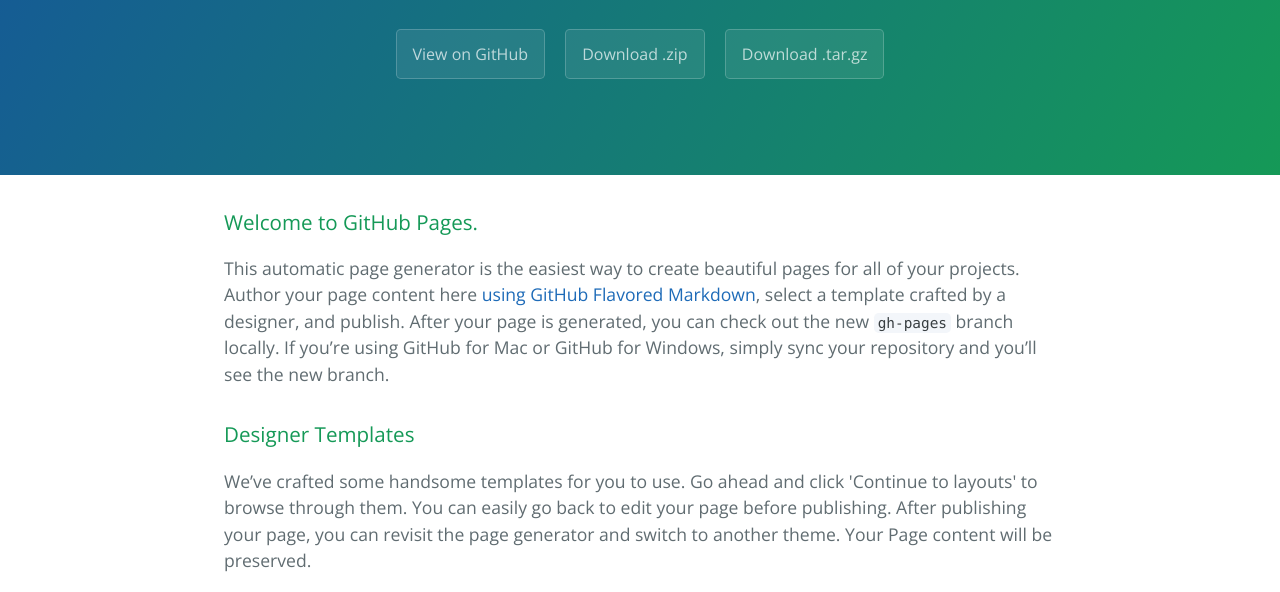
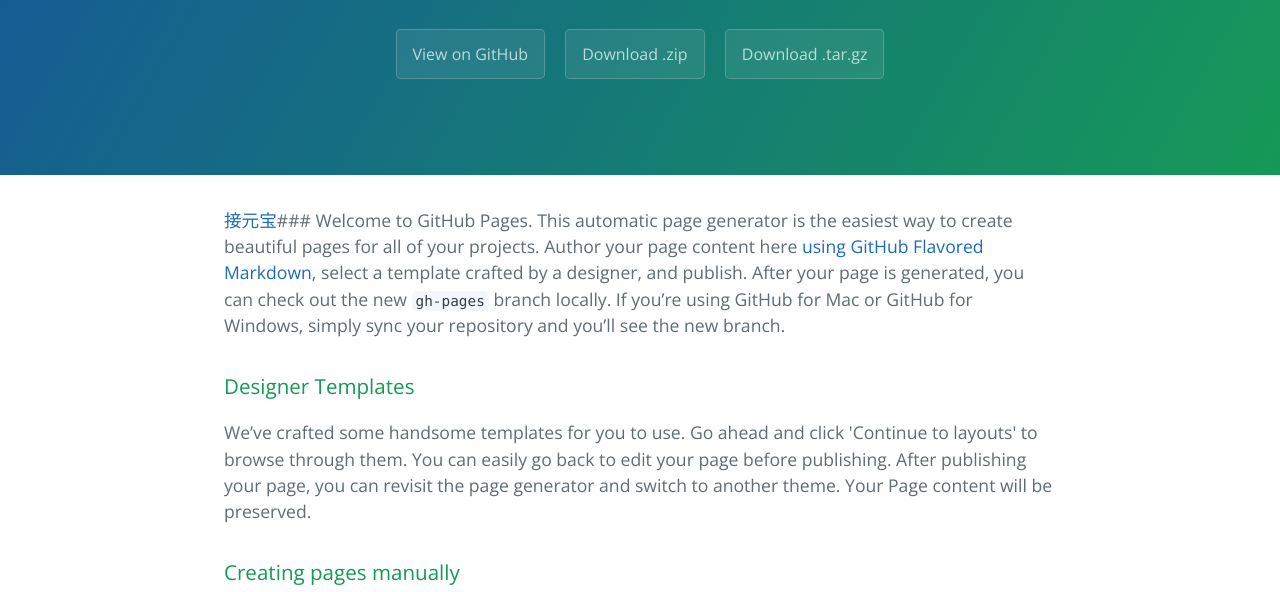
Before and after one commit to icyhby/baidu_summer, a plain HTML site: page index.html in a window 1280 px wide. Shown: the part 208-800 px from the top of the page. Drawn offline with nearby package versions, Linux system fonts and the light colour scheme.

```diff
--- a/index.html
+++ b/index.html
@@ -19,10 +19,8 @@
     </section>
 
     <section class="main-content">
-      <h3>
-<a id="welcome-to-github-pages" class="anchor" href="#welcome-to-github-pages" aria-hidden="true"><span class="octicon octicon-link"></span></a>Welcome to GitHub Pages.</h3>
-
-<p>This automatic page generator is the easiest way to create beautiful pages for all of your projects. Author your page content here <a href="https://guides.github.com/features/mastering-markdown/">using GitHub Flavored Markdown</a>, select a template crafted by a designer, and publish. After your page is generated, you can check out the new <code>gh-pages</code> branch locally. If you’re using GitHub for Mac or GitHub for Windows, simply sync your repository and you’ll see the new branch.</p>
+      <p><a href="https://github.com/icyhby/baidu_summer/index.html">接元宝</a>### Welcome to GitHub Pages.
+This automatic page generator is the easiest way to create beautiful pages for all of your projects. Author your page content here <a href="https://guides.github.com/features/mastering-markdown/">using GitHub Flavored Markdown</a>, select a template crafted by a designer, and publish. After your page is generated, you can check out the new <code>gh-pages</code> branch locally. If you’re using GitHub for Mac or GitHub for Windows, simply sync your repository and you’ll see the new branch.</p>
 
 <h3>
 <a id="designer-templates" class="anchor" href="#designer-templates" aria-hidden="true"><span class="octicon octicon-link"></span></a>Designer Templates</h3>
```
Also changed, not shown: params.json (+1 -1 lines).
